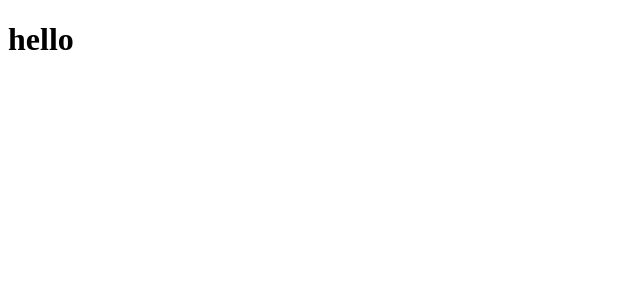
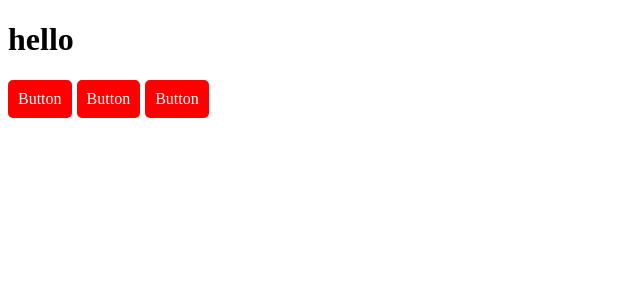
Before and after one commit to kazuto0291/vue-first-app, a Vue app: page / in a window 1280 px wide. Shown: the top 300 px of the page, without its empty margins (0-640 px from the left). Built offline with nearby package versions, Linux system fonts and the light colour scheme.

Commit message:
ccomcmococmocmcoocmocmmocmocomcocmomcocmcomcomcomocm

```diff
--- a/src/App.vue
+++ b/src/App.vue
@@ -1,11 +1,21 @@
 <template>
   <div id="app">
     <h1>hello</h1>
+    <Button></Button>
+    <Button></Button>
+    <Button></Button>
   </div>
 </template>
 
 <script>
+import Button from './components/Button';
 
+export default {
+  name: 'Fuga',
+  components: {
+    Button
+  }
+}
 </script>
 
 <style>
--- /dev/null
+++ b/src/components/Button.vue
@@ -0,0 +1,30 @@
+<template>
+  <div class="button">Button</div>
+</template>
+
+<script>
+export default {
+
+}
+</script>
+
+<style>
+.button {
+  display: inline-block;
+  background: red;
+  border-radius: 5px;
+  color: white;
+  padding: 10px;
+  cursor: pointer;
+  margin-right: 5px;
+}
+
+.button:hover {
+  background: tomato;
+}
+
+,button:active {
+  background: yellow;
+}
+
+</style>
```
Also changed, not shown: src/components/Counter.vue (added, +13 -0 lines).
